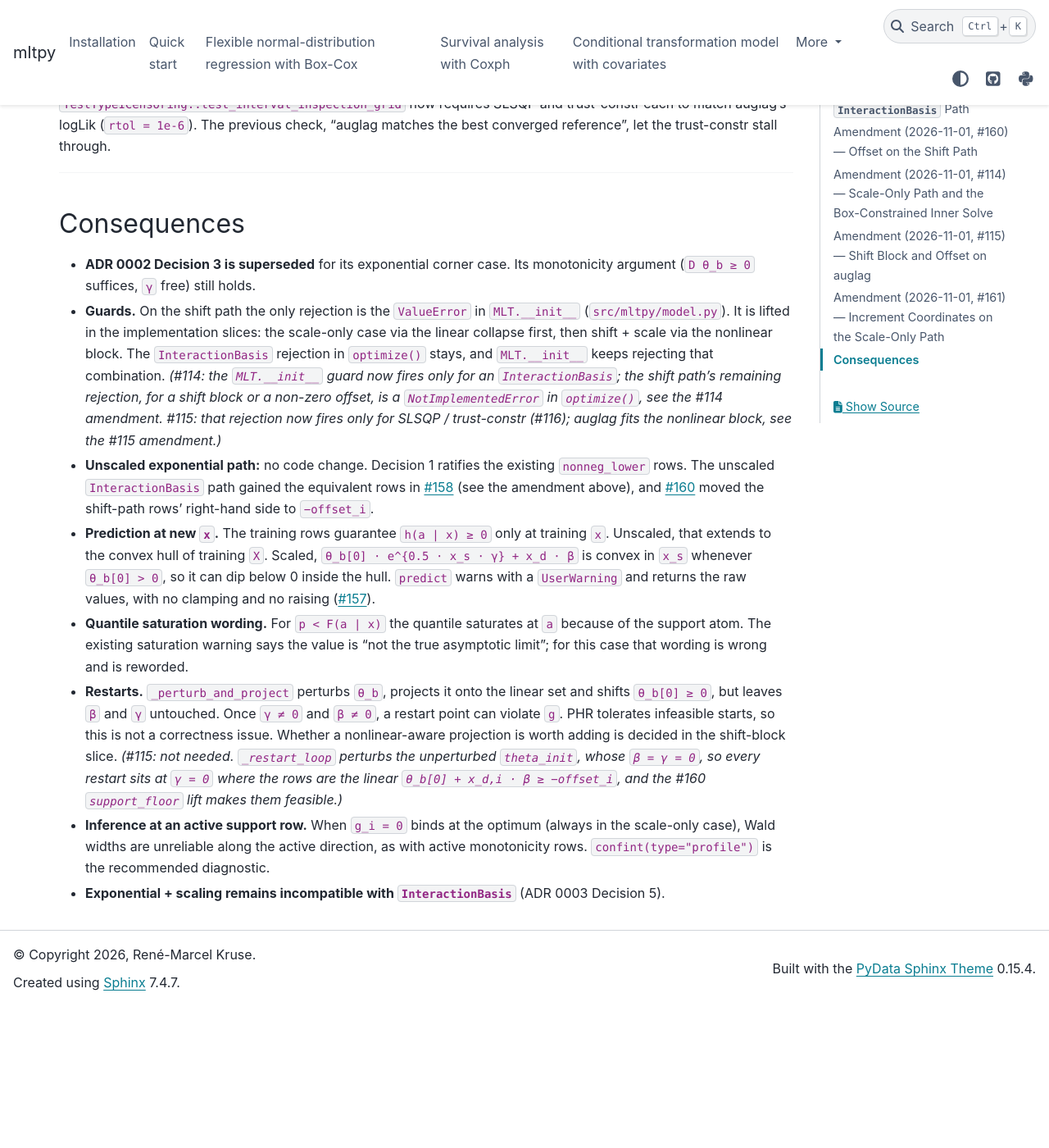
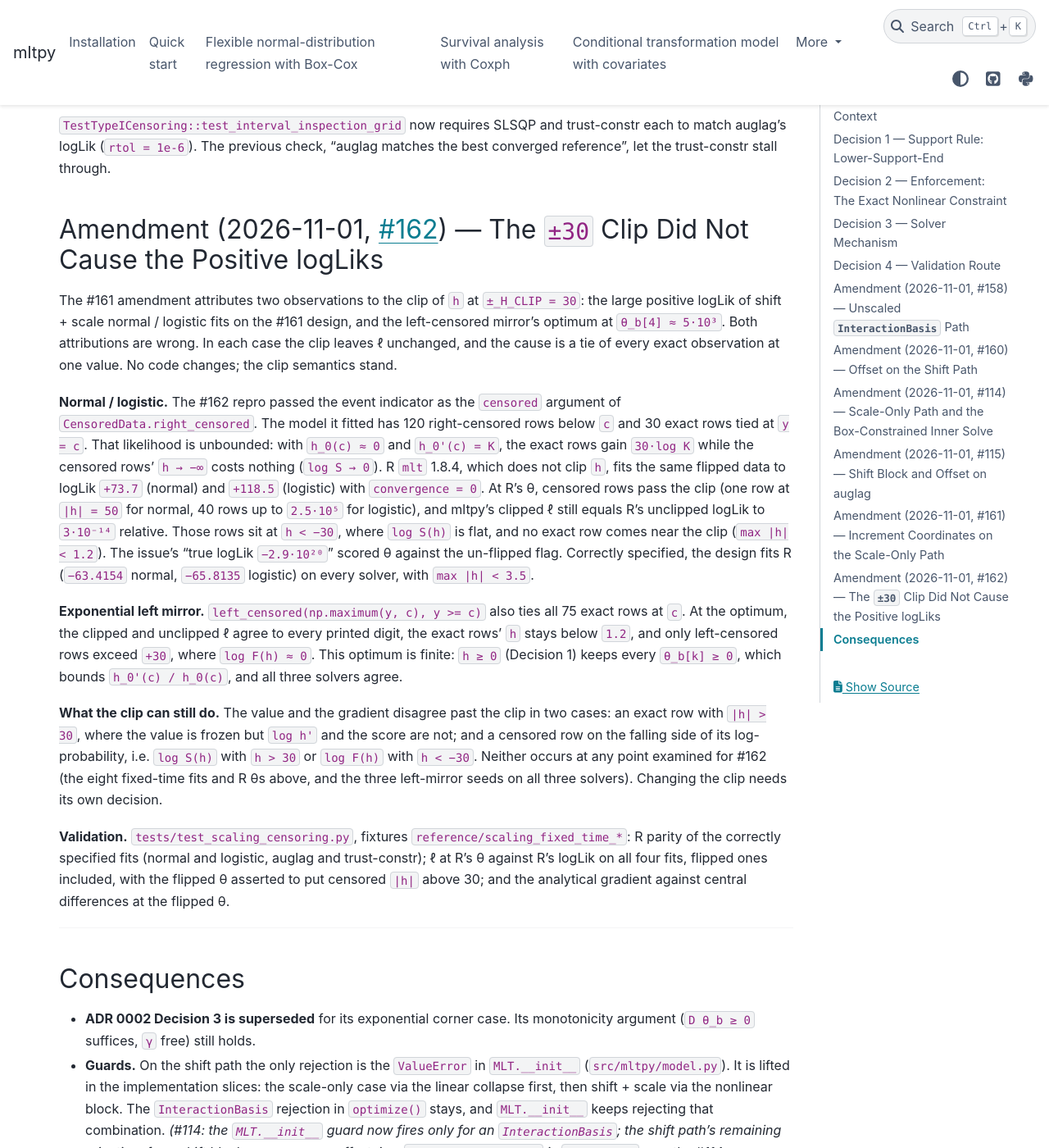
Before and after one commit to RMKruse/mltpy, a Sphinx documentation site: the page built from docs/adr/0005-exponential-scaling-constraint.md, in a window 1280 px wide and 1400 px high, scrolled down 13625 px. Shown: the whole window at 82% size. Built offline with Sphinx 7.4.7 and the PyData theme 0.15.4, drawn with Linux system fonts in a browser that asks for light colours; before the commit the page ends 14853 px from its top, so only the background shows below that; some of the changed text lies outside the part shown.

Commit message:
test: R parity for fixed-time censored scaled fits; clip ruled out (#162)
The ±30 clip on h did not cause #162's positive logLiks. The repro passed
the event indicator as the *censored* argument of
CensoredData.right_censored, so mltpy fitted 120 right-censored rows and
30 exact rows tied at y = c. That likelihood is unbounded (h_0(c) ≈ 0,
h_0'(c) → ∞, censored h → −∞). At mltpy's θ the unclipped logLik equals
the reported +257.747 and no exact row is near the clip. R mlt 1.8.4,
which does not clip, fits the same flipped data to +73.7 (normal) and
+118.5 (logistic) with convergence 0. Correctly specified, the design
fits R (−63.4154, −65.8135) on every solver with max |h| < 3.5.

The exponential left-censored mirror that ADR 0005 also put "in the clip
regime" has the same tie: its clipped and unclipped logLiks agree, and
only censored rows pass +30, where log F ≈ 0.

No library code changes:

- reference/generate_reference.R: scaling_fixed_time section. It reads
  the issue's numpy design from committed inputs and writes R's fits of
  the correct and the flipped data (normal, logistic).
- tests/test_scaling_censoring.py: fit parity (normal and logistic,
  auglag and trust-constr; logLik at rtol 1e-6, h well inside the clip),
  logLik at R's θ on all four fits (the flipped θ put censored |h| up to
  2.5e5 past the clip; agreement is 3e-14), and the analytical gradient
  against central differences at the flipped θ.
- ADR 0005: #162 amendment correcting both clip attributions and stating
  where the clip can still make value and gradient disagree (exact rows
  past ±30; censored rows on the falling side).
- likelihood.py module docstring, implementation notes, and the
  left-mirror test docstring updated to match.

```diff
--- a/docs/adr/0005-exponential-scaling-constraint.md
+++ b/docs/adr/0005-exponential-scaling-constraint.md
@@ -605,7 +605,9 @@
   paths would give up byte-identical R-parity fits for no gain. The large
   positive logLik that shift + scale normal/logistic fits reach on the #161
   design is a separate clipping artefact (`h` clipped at `±30`, `log h'` not),
-  tracked in [#162](https://github.com/RMKruse/mltpy/issues/162).
+  tracked in [#162](https://github.com/RMKruse/mltpy/issues/162). *(#162: not
+  a clipping artefact; the clip leaves ℓ unchanged there, see the #162
+  amendment.)*
 
 **What changed numerically.** Only scale-only, zero-offset exponential auglag
 fits. On the exact-data R fixture `mlt_exponential_scaling_*` the fit moves
@@ -627,8 +629,9 @@
   is checked for convergence, feasibility and logLik not above the scipy
   optimum, but not for parity: its optimum sits in the `±30` clip regime of
   #162 (`θ_b[4] ≈ 5·10³`), where the three solvers agree only on the clipped
-  objective. 14 of these 16 tests fail on `v0.6.0`; the left mirror passes
-  for seeds 0 and 1.
+  objective. *(#162: the clipped objective equals the likelihood at that
+  optimum, see the #162 amendment.)* 14 of these 16 tests fail on `v0.6.0`;
+  the left mirror passes for seeds 0 and 1.
 - `TestTypeICensoring` covers administrative censoring at a common time
   (right, left), a fixed inspection grid with an open last interval
   (interval), and right censoring on the fixture data, all under the same
@@ -673,6 +676,53 @@
 trust-constr each to match auglag's logLik (`rtol = 1e-6`). The previous
 check, "auglag matches the best converged reference", let the trust-constr
 stall through.
+
+## Amendment (2026-11-01, [#162](https://github.com/RMKruse/mltpy/issues/162)) — The `±30` Clip Did Not Cause the Positive logLiks
+
+The #161 amendment attributes two observations to the clip of `h` at
+`±_H_CLIP = 30`: the large positive logLik of shift + scale normal / logistic
+fits on the #161 design, and the left-censored mirror's optimum at
+`θ_b[4] ≈ 5·10³`. Both attributions are wrong. In each case the clip leaves ℓ
+unchanged, and the cause is a tie of every exact observation at one value.
+No code changes; the clip semantics stand.
+
+**Normal / logistic.** The #162 repro passed the event indicator as the
+`censored` argument of `CensoredData.right_censored`. The model it fitted
+has 120 right-censored rows below `c` and 30 exact rows tied at `y = c`.
+That likelihood is unbounded: with `h_0(c) ≈ 0` and `h_0'(c) = K`, the exact
+rows gain `30·log K` while the censored rows' `h → −∞` costs nothing
+(`log S → 0`). R `mlt` 1.8.4, which does not clip `h`, fits the same flipped
+data to logLik `+73.7` (normal) and `+118.5` (logistic) with
+`convergence = 0`. At R's θ, censored rows pass the clip (one row at
+`|h| = 50` for normal, 40 rows up to `2.5·10⁵` for logistic), and mltpy's
+clipped ℓ still equals R's unclipped logLik to `3·10⁻¹⁴` relative. Those
+rows sit at `h < −30`, where `log S(h)` is flat, and no exact row comes near
+the clip (`max |h| < 1.2`). The issue's "true
+logLik `−2.9·10²⁰`" scored θ against the un-flipped flag. Correctly
+specified, the design fits R (`−63.4154` normal, `−65.8135` logistic) on
+every solver, with `max |h| < 3.5`.
+
+**Exponential left mirror.** `left_censored(np.maximum(y, c), y >= c)` also
+ties all 75 exact rows at `c`. At the optimum, the clipped and unclipped ℓ
+agree to every printed digit, the exact rows' `h` stays below `1.2`, and only
+left-censored rows exceed `+30`, where `log F(h) ≈ 0`. This optimum is
+finite: `h ≥ 0` (Decision 1) keeps every `θ_b[k] ≥ 0`, which bounds
+`h_0'(c) / h_0(c)`, and all three solvers agree.
+
+**What the clip can still do.** The value and the gradient disagree past the
+clip in two cases: an exact row with `|h| > 30`, where the value is frozen
+but `log h'` and the score are not; and a censored row on the falling side of
+its log-probability, i.e. `log S(h)` with `h > 30` or `log F(h)` with
+`h < −30`. Neither occurs at any point examined for #162 (the eight fixed-time
+fits and R θs above, and the three left-mirror seeds on all three solvers).
+Changing the clip needs its own decision.
+
+**Validation.** `tests/test_scaling_censoring.py`, fixtures
+`reference/scaling_fixed_time_*`: R parity of the correctly specified fits
+(normal and logistic, auglag and trust-constr); ℓ at R's θ against R's logLik
+on all four fits, flipped ones included, with the flipped θ asserted to
+put censored `|h|` above 30; and the analytical gradient against central
+differences at the flipped θ.
 
 ---
 
```
Also changed, not shown: docs/dev/implementation-notes.md (+7 -0 lines), 17 other files.
